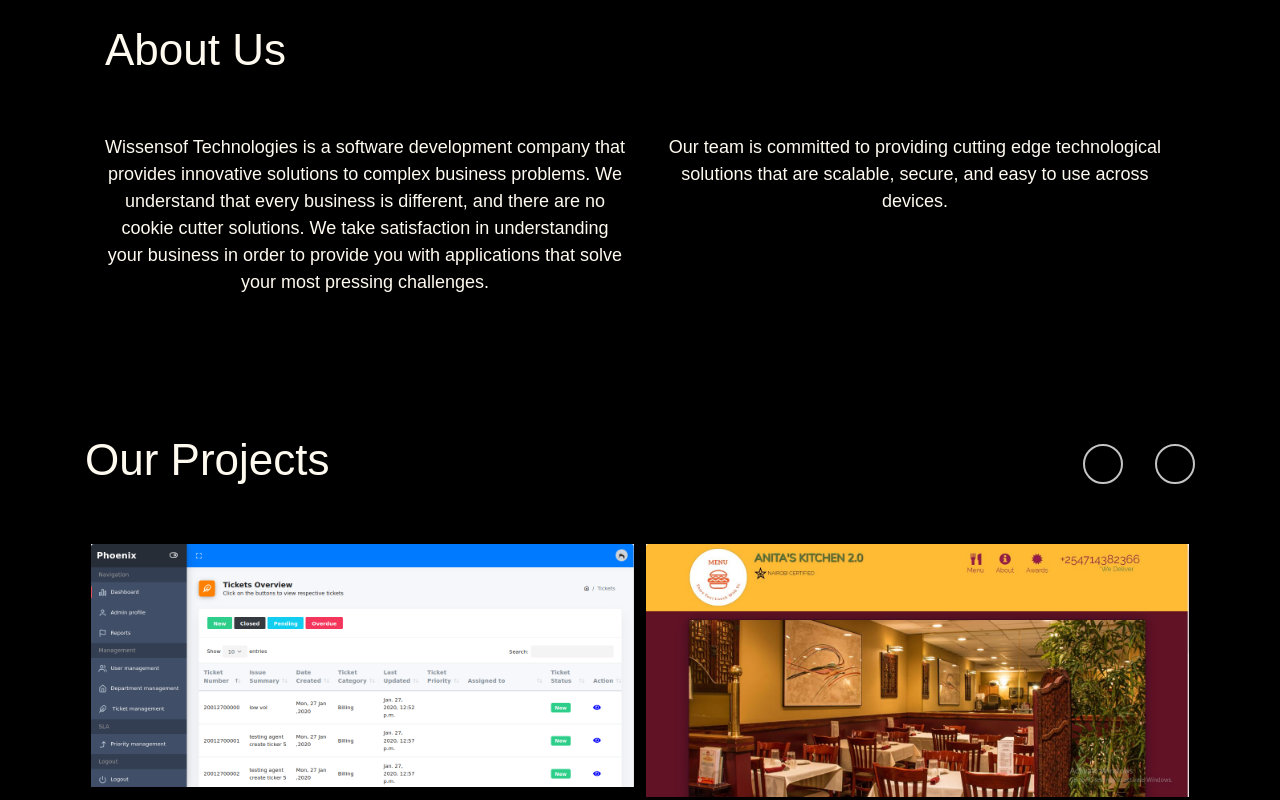
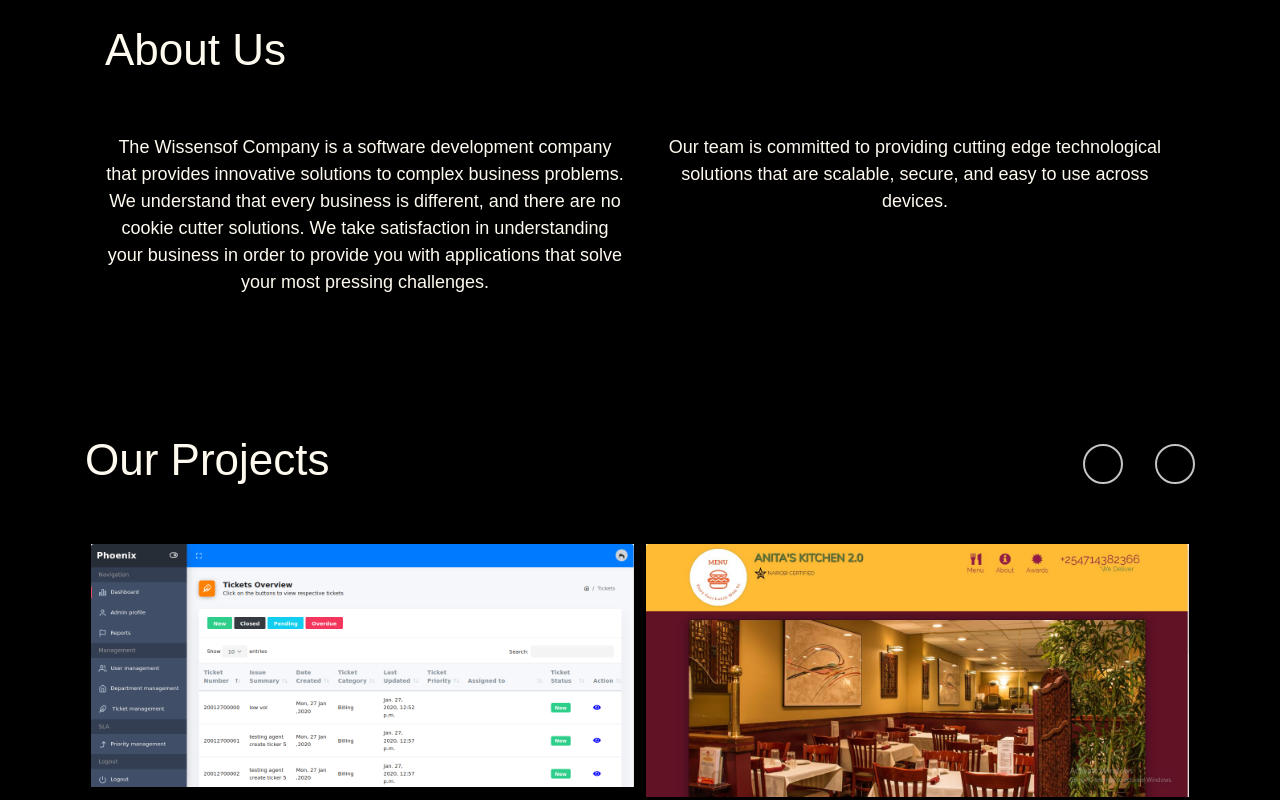
Before and after one commit to Sundaybrian/wissensof, a React (Create React App) app: page / in a window 1280 px wide. Shown: the part 920-1720 px from the top of the page. Built offline with nearby package versions, Linux system fonts and the light colour scheme.

Commit message:
typop fix

```diff
--- a/public/index.html
+++ b/public/index.html
@@ -7,7 +7,7 @@
   <meta name="viewport" content="width=device-width, initial-scale=1" />
   <meta name="theme-color" content="#000000" />
   <meta name="description"
-    content=" Wissensof Technologies is a software development company that provides innovative solutions to complex business problems. We understand that every business is different, and there are no cookie cutter solutions." />
+    content="The Wissensof Company is a software development company that provides innovative solutions to complex business problems. We understand that every business is different, and there are no cookie cutter solutions." />
   <link rel="apple-touch-icon" href="%PUBLIC_URL%/logo192.png" />
   <!--
       manifest.json provides metadata used when your web app is installed on a
@@ -23,7 +23,7 @@
       work correctly both with client-side routing and a non-root public URL.
       Learn how to configure a non-root public URL by running `npm run build`.
     -->
-  <title>Wissensof</title>
+  <title>The Wissensof Company</title>
 </head>
 
 <body>
--- a/src/components/About/About.js
+++ b/src/components/About/About.js
@@ -11,19 +11,21 @@
                     <div className="col-md-6">
                         <p>
                             {" "}
-              Wissensof Technologies is a software development company that
-              provides innovative solutions to complex business problems. We
-              understand that every business is different, and there are no
-              cookie cutter solutions. We take satisfaction in understanding
-              your business in order to provide you with applications that solve
-              your most pressing challenges.
+                            The Wissensof Company is a software development
+                            company that provides innovative solutions to
+                            complex business problems. We understand that every
+                            business is different, and there are no cookie
+                            cutter solutions. We take satisfaction in
+                            understanding your business in order to provide you
+                            with applications that solve your most pressing
+                            challenges.
                         </p>
                     </div>
                     <div className="col-md-6">
                         <p>
-              Our team is committed to providing cutting edge technological
-              solutions that are scalable, secure, and easy to use across
-              devices.
+                            Our team is committed to providing cutting edge
+                            technological solutions that are scalable, secure,
+                            and easy to use across devices.
                         </p>
                     </div>
                 </div>
--- a/src/components/Footer/Footer.js
+++ b/src/components/Footer/Footer.js
@@ -5,7 +5,7 @@
     return (
         <div className="container-fluid footer">
             <div className="footer__wiss">
-        <p>{new Date().getFullYear()} Wissensof technologies</p>
+                <p>{new Date().getFullYear()} The Wissensof Company</p>
             </div>
         </div>
     );
```
Also changed, not shown: 1 other file (tests, documents, lock files or other folders). Lines whose indentation alone changed are shown as unchanged.
